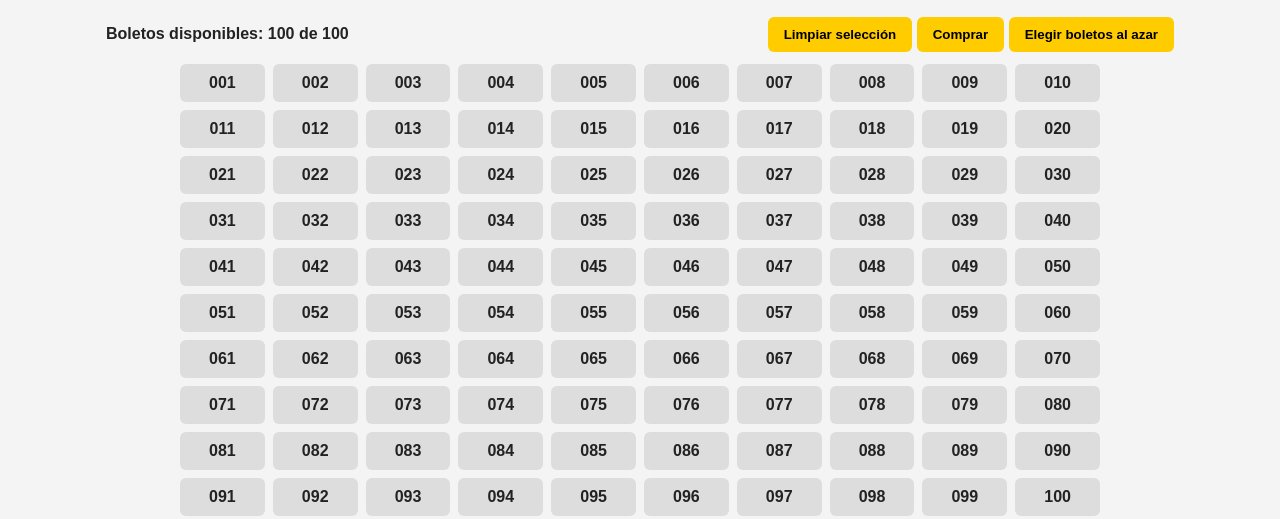
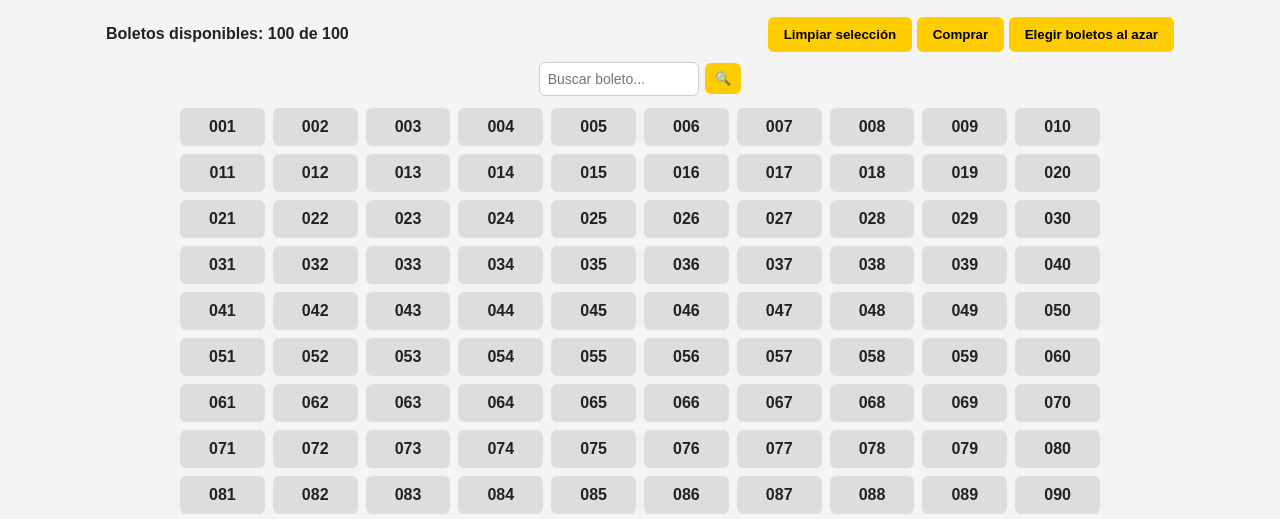
Before and after one commit to yahiroseguera325-dot/MotoRifas, a website: page public/comprar.html in a window 1280 px wide. Shown: the part 222-741 px from the top of the page. Drawn offline with Linux system fonts and the light colour scheme; no server answers.

Commit message:
Update comprar.html

```diff
--- a/public/comprar.html
+++ b/public/comprar.html
@@ -29,6 +29,35 @@
       margin: 8px 0;
       width: 80%;
       padding: 8px;
+    }
+
+    /* 🔍 Estilo buscador */
+    .search-box {
+      display: flex;
+      align-items: center;
+      gap: 6px;
+      margin-top: 10px;
+      justify-content: center;
+    }
+    .search-box input {
+      padding: 8px;
+      border-radius: 6px;
+      border: 1px solid #ccc;
+      width: 160px;
+      font-size: 14px;
+    }
+    .search-box button {
+      background: var(--accent);
+      border: none;
+      border-radius: 6px;
+      cursor: pointer;
+      padding: 8px 10px;
+      display: flex;
+      align-items: center;
+      justify-content: center;
+    }
+    .search-box button:hover {
+      background: #ffd84d;
     }
   </style>
 </head>
@@ -63,6 +92,14 @@
           </div>
         </div>
 
+        <!-- 🔍 Buscador -->
+        <div class="search-box">
+          <input type="number" id="buscarNumero" placeholder="Buscar boleto...">
+          <button id="buscarBtn" title="Buscar boleto">
+            🔍
+          </button>
+        </div>
+
         <div id="boletos" class="boletos-grid" aria-live="polite"></div>
 
         <form class="form-row" id="compraForm" onsubmit="return false;">
@@ -74,7 +111,7 @@
         </form>
 
         <p class="note">
-          Los boletos ocupados aparecen en <strong>rojo</strong>.
+          Los boletos ocupados aparecen en <strong>rojo</strong>.<br>
           Los seleccionados en <strong>amarillo</strong>.
         </p>
       </div>
```
